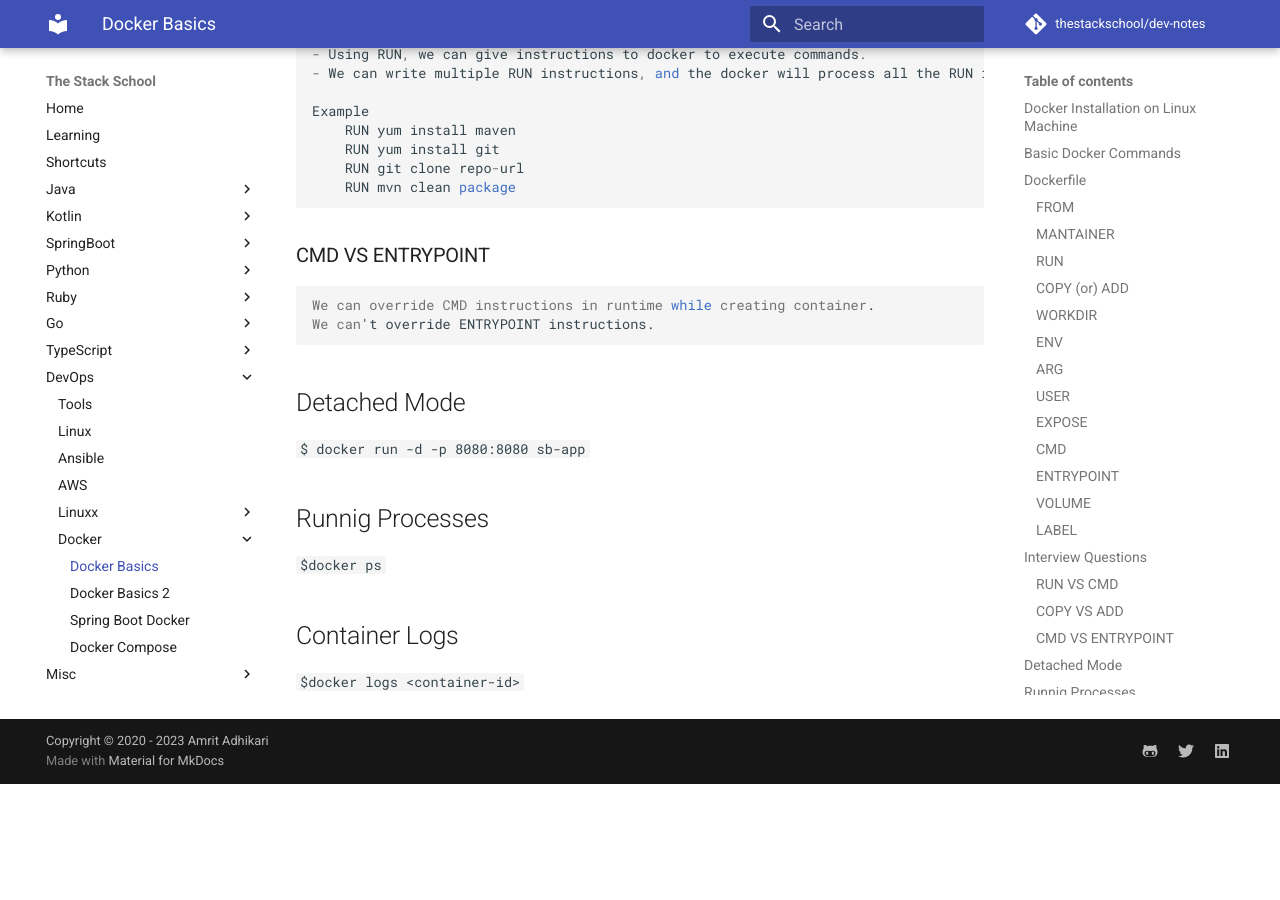
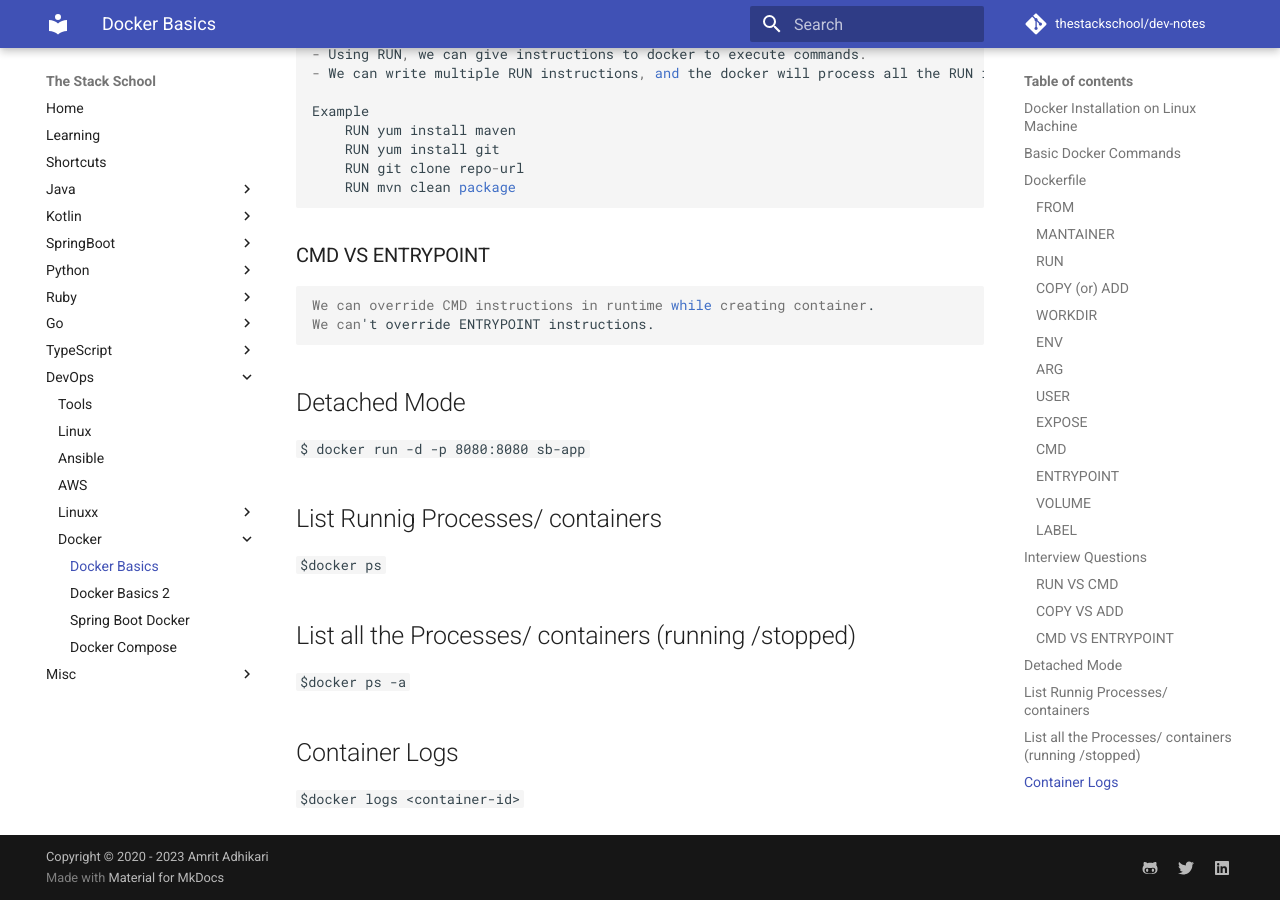
Before and after one commit to thestackschool/dev-notes, an MkDocs documentation site: the page built from docs/devops/Docker/docker_basics.md, in a window 1280 px wide and 900 px high, scrolled down 5223 px. Built offline with MkDocs 1.6.1 and Material for MkDocs 9.7.7, drawn with Linux system fonts in a browser that asks for light colours; comment, search, counter and statistics services are not loaded; before the commit the page ends 6007 px from its top, so only the background shows below that.

Commit message:
edit cmds

```diff
--- a/docs/devops/Docker/docker_basics.md
+++ b/docs/devops/Docker/docker_basics.md
@@ -250,7 +250,12 @@
 ## Detached Mode
 
 `$ docker run -d -p 8080:8080 sb-app`
-## Runnig Processes
+
+## List Runnig Processes/ containers
 `$docker ps`
+
+## List all the Processes/ containers (running /stopped)
+`$docker ps -a`
+
 ## Container Logs
 `$docker logs <container-id>`
```
Also changed, not shown: docs/devops/Docker/docker_compose.md (+28 -13 lines).
